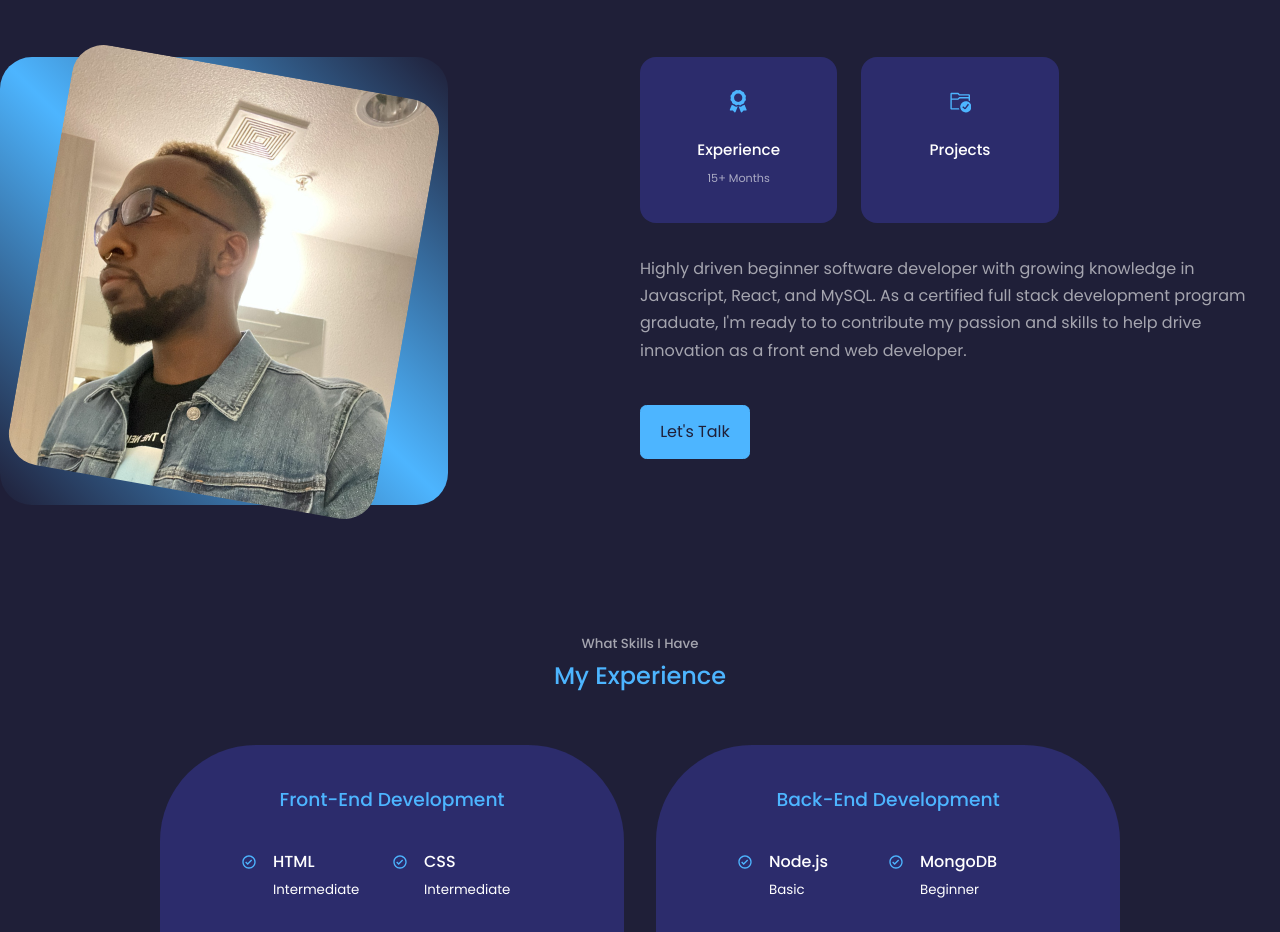
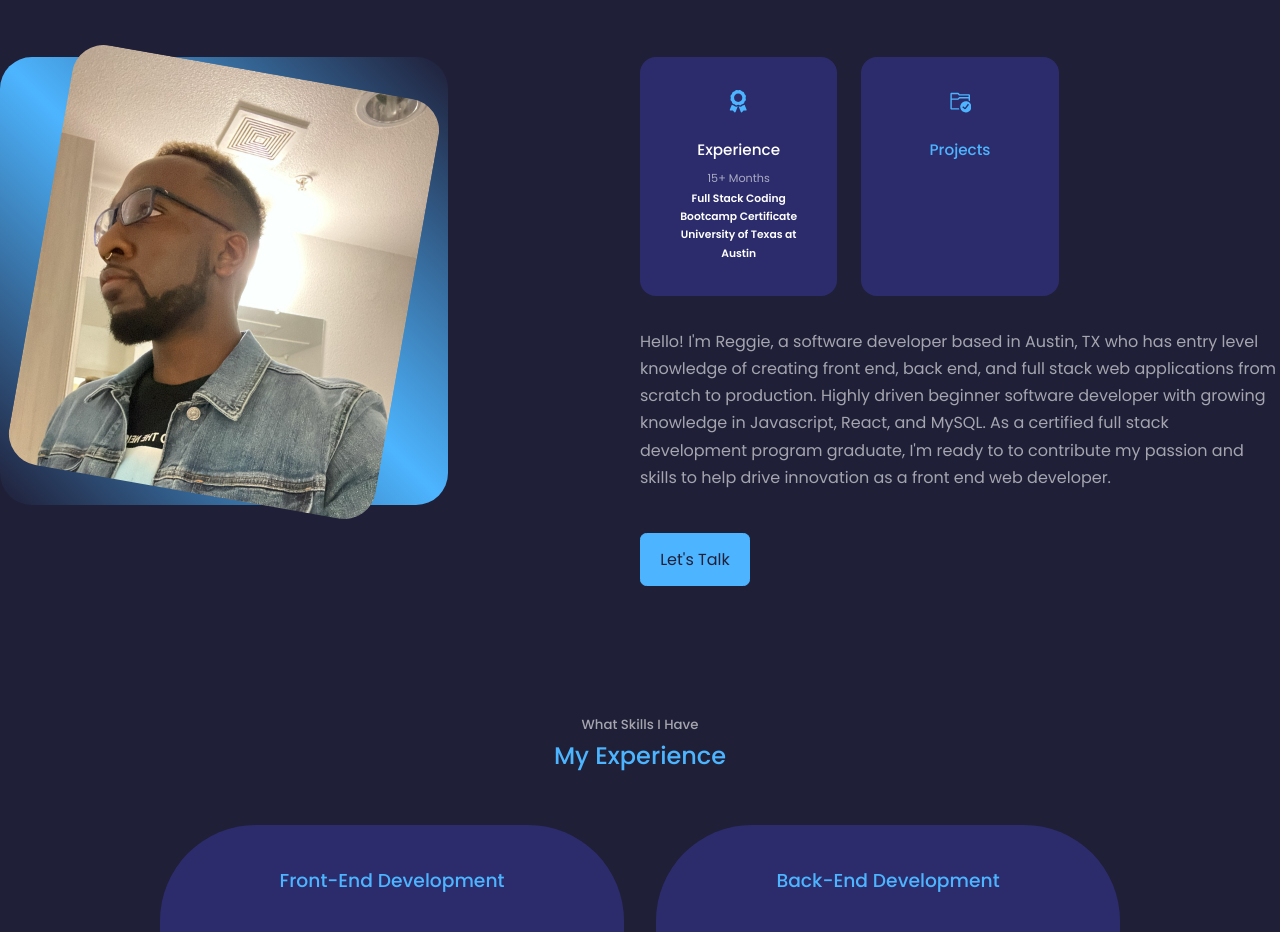
Before and after one commit to Reginald-Pitts-1/React_Portfolio, a React (Create React App) app in the folder portfolio-1/: page / in a window 1280 px wide. Shown: the part 982-1914 px from the top of the page. Built offline with nearby package versions, Linux system fonts and the light colour scheme.

Commit message:
edited about me component

```diff
--- a/portfolio-1/src/components/About/About.jsx
+++ b/portfolio-1/src/components/About/About.jsx
@@ -23,17 +23,19 @@ const About = () => {
               <FaAward className="about_icon"/>
               <h5>Experience</h5>
               <small>15+ Months</small>
+              <h6>Full Stack Coding Bootcamp Certificate</h6>
+              <h6>University of Texas at Austin</h6>
             </article>
 
             <article className="about_card">
               <VscFolderActive className="about_icon"/>
-              <h5>Projects</h5>
+              <a href="#portfolio"><h5>Projects</h5></a>
               <small>{/*Insert number of completed projects here */}</small>
             </article>
           </div>
 
           <p>
-            Highly driven beginner software developer with growing knowledge in Javascript, React, and MySQL. As a certified full stack development program graduate, I'm ready to to contribute my passion and skills to help drive innovation as a front end web developer.
+            Hello! I'm Reggie, a software developer based in Austin, TX who has entry level knowledge of creating front end, back end, and full stack web applications from scratch to production. Highly driven beginner software developer with growing knowledge in Javascript, React, and MySQL. As a certified full stack development program graduate, I'm ready to to contribute my passion and skills to help drive innovation as a front end web developer.
           </p>
 
           <a href="#contact" className="btn btn-primary">Let's Talk</a>
```
